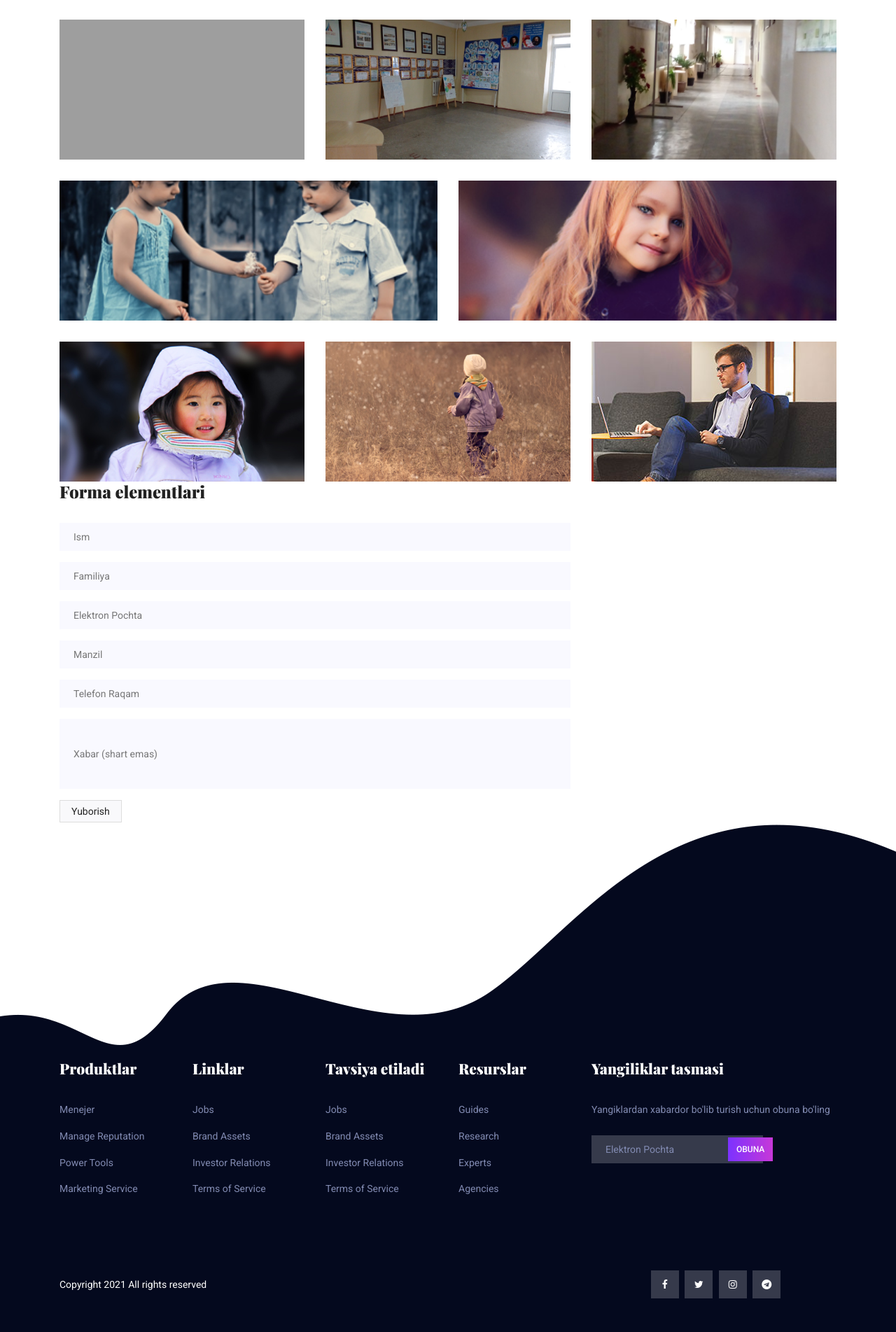
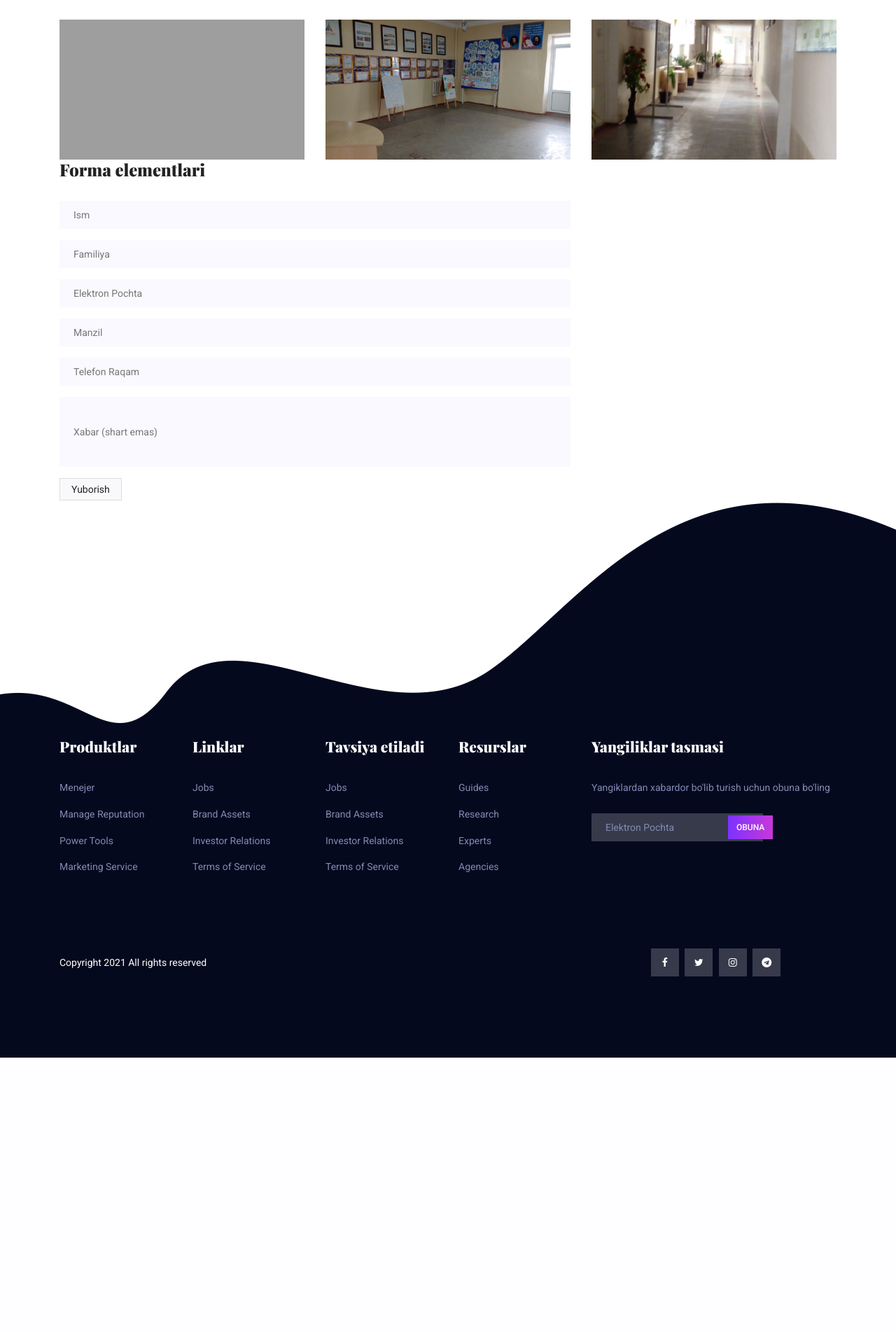
Before and after one commit to ravshanbekio/18-maktab, a Django app: page /ariza-topshirish/ in a window 1280 px wide. Shown: the part 701-2604 px from the top of the page at 70% size. After the commit the page ends 2212 px from the top, so only its background shows below. Run offline with Django 3.2, Linux system fonts and the light colour scheme; parts of the project's set-up code (start-up, migrations or seed data) failed here and were passed over; some libraries are stand-ins or nearby versions; grey boxes are pictures that could not be loaded.

Commit message:
Updated views.py, index.html

```diff
--- a/maktab_18/admin.py
+++ b/maktab_18/admin.py
@@ -22,8 +22,8 @@ class ElementsAdmin(admin.ModelAdmin):
 
 @admin.register(Lesson)
 class LessonAdmin(admin.ModelAdmin):
-    fields = ('id','subject','cost','teacher_name','in_week','time','description','image')
-    list_display = ('id','subject','cost')
+    fields = ('subject','cost','teacher_name','in_week','time','description','image')
+    list_display = ('subject','cost')
     list_filter = ('subject','cost')
     ordering = ['subject']
     search_fields = ['subject','cost','description']
--- a/maktab_18/views.py
+++ b/maktab_18/views.py
@@ -12,18 +12,6 @@ def home(request):
     number = random.randint(1234567890, 1234567890123456789)
     saved = False
     if request.method == "POST":
-        member = Member.objects.create(
-            email=request.POST['EMAIL']
-        )
-        template = render_to_string('email_template.html')
-        email = EmailMessage(
-            "Yangiliklar tasmasiga obuna bo'lganingiz uchun tashakkur!",
-            template,
-            settings.EMAIL_HOST_USER,
-            [member],
-        )
-        email.fail_silently=False
-        email.send()
         form = HomeForm(request.POST)
         if form.is_valid():
             form.save()
@@ -50,6 +38,15 @@ def about(request):
         member = Member.objects.create(
             email=request.POST['EMAIL']
         )
+        template = render_to_string('email_template.html')
+        email = EmailMessage(
+            "18-Maktab'ga xush kelibsiz!",
+            template,
+            settings.EMAIL_HOST_USER,
+            [member.email],
+        )
+        email.fail_silently=False
+        email.send()
         return redirect('about')
     text = Text.objects.all()
     return render(request, 'about.html',{'text':text})
@@ -57,9 +54,6 @@ def courses(request):
     number = random.randint(1234567890, 1234567890123456789)
     saved = False
     if request.method == "POST":
-        member = Member.objects.create(
-            email=request.POST['EMAIL']
-        )
         form = HomeForm(request.POST)
         if form.is_valid():
             form.save()
@@ -75,9 +69,6 @@ def elements(request):
     number = random.randint(1234567890, 1234567890123456789)
     saved = False
     if request.method == "POST":
-        member = Member.objects.create(
-            email=request.POST['EMAIL']
-        )
         form = ElementForm(request.POST)
         if form.is_valid():
             form.save()
@@ -129,9 +120,6 @@ def blogdetails(request,pk):
     comments = Comment.objects.filter(choose = blog)
 
     if request.method == 'POST':
-        member = Member.objects.create(
-            email=request.POST['EMAIL']
-        )
         form = CommentForm(request.POST)
         if form.is_valid():
             comment = Comment(name= form.cleaned_data['name'],
--- a/templates/elements.html
+++ b/templates/elements.html
@@ -156,36 +156,6 @@
 								style="background: url({% static 'img/classroom2.jpg' %});"></div>
 						</a>
 					</div>
-					<div class="col-md-6">
-						<a href="{% static 'img/elements/g4.jpg' %}" class="img-pop-up">
-							<div class="single-gallery-image"
-								style="background: url({% static 'img/elements/g4.jpg' %});"></div>
-						</a>
-					</div>
-					<div class="col-md-6">
-						<a href="{% static 'img/elements/g5.jpg' %}" class="img-pop-up">
-							<div class="single-gallery-image"
-								style="background: url({% static 'img/elements/g5.jpg' %});"></div>
-						</a>
-					</div>
-					<div class="col-md-4">
-						<a href="{% static 'img/elements/g6.jpg' %}" class="img-pop-up">
-							<div class="single-gallery-image"
-								style="background: url({% static 'img/elements/g6.jpg' %});"></div>
-						</a>
-					</div>
-					<div class="col-md-4">
-						<a href="{% static 'img/elements/g7.jpg' %}" class="img-pop-up">
-							<div class="single-gallery-image"
-								style="background: url({% static 'img/elements/g7.jpg' %});"></div>
-						</a>
-					</div>
-					<div class="col-md-4">
-						<a href="{% static 'img/elements/g8.jpg' %}" class="img-pop-up">
-							<div class="single-gallery-image"
-								style="background: url({% static 'img/elements/g8.jpg' %});"></div>
-						</a>
-					</div>
 				</div>
 			</div>
 			<div class="section-top-border">
```
Also changed, not shown: templates/blog-single.html (+0 -17 lines), templates/index.html (+0 -16 lines).
